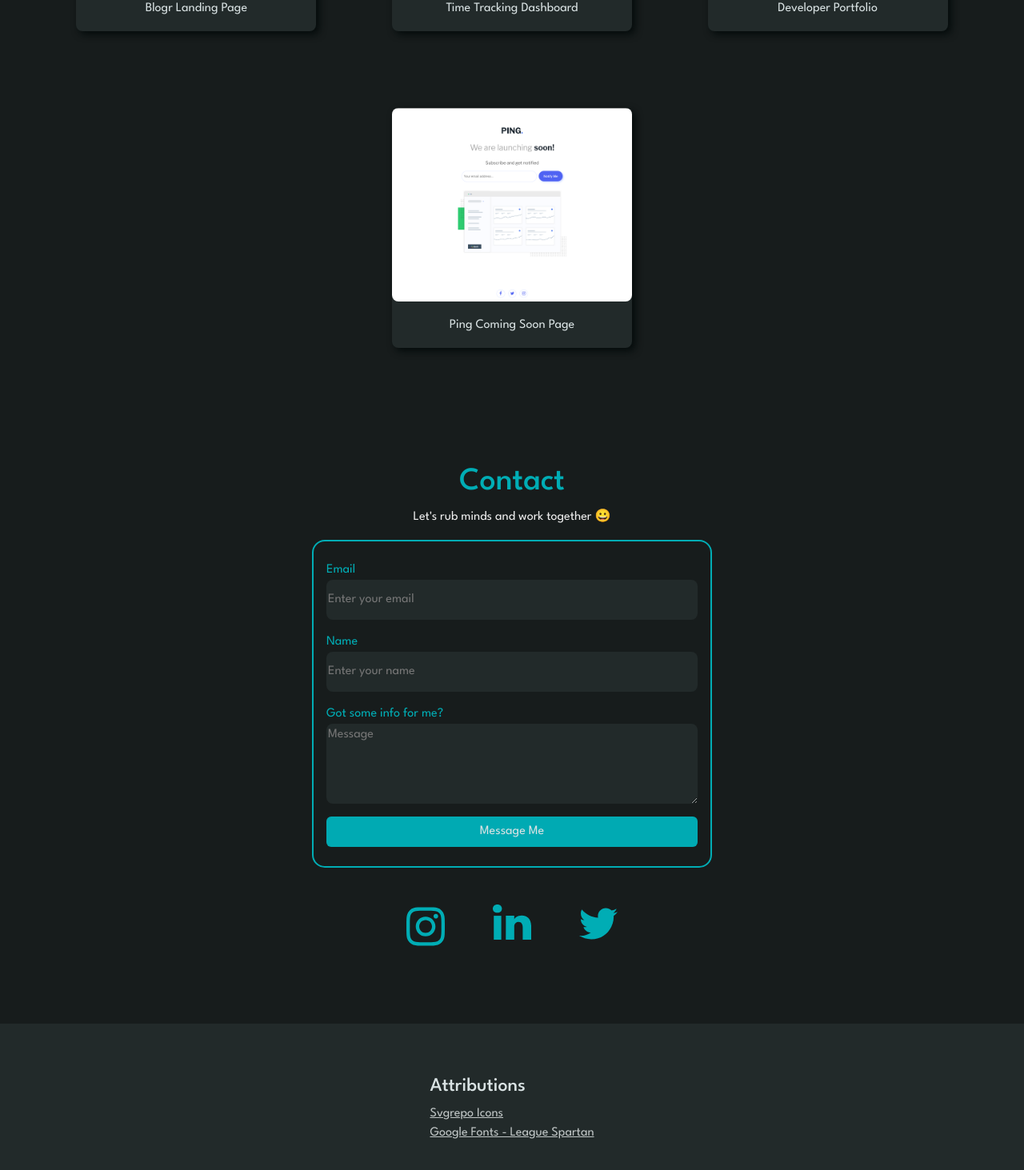
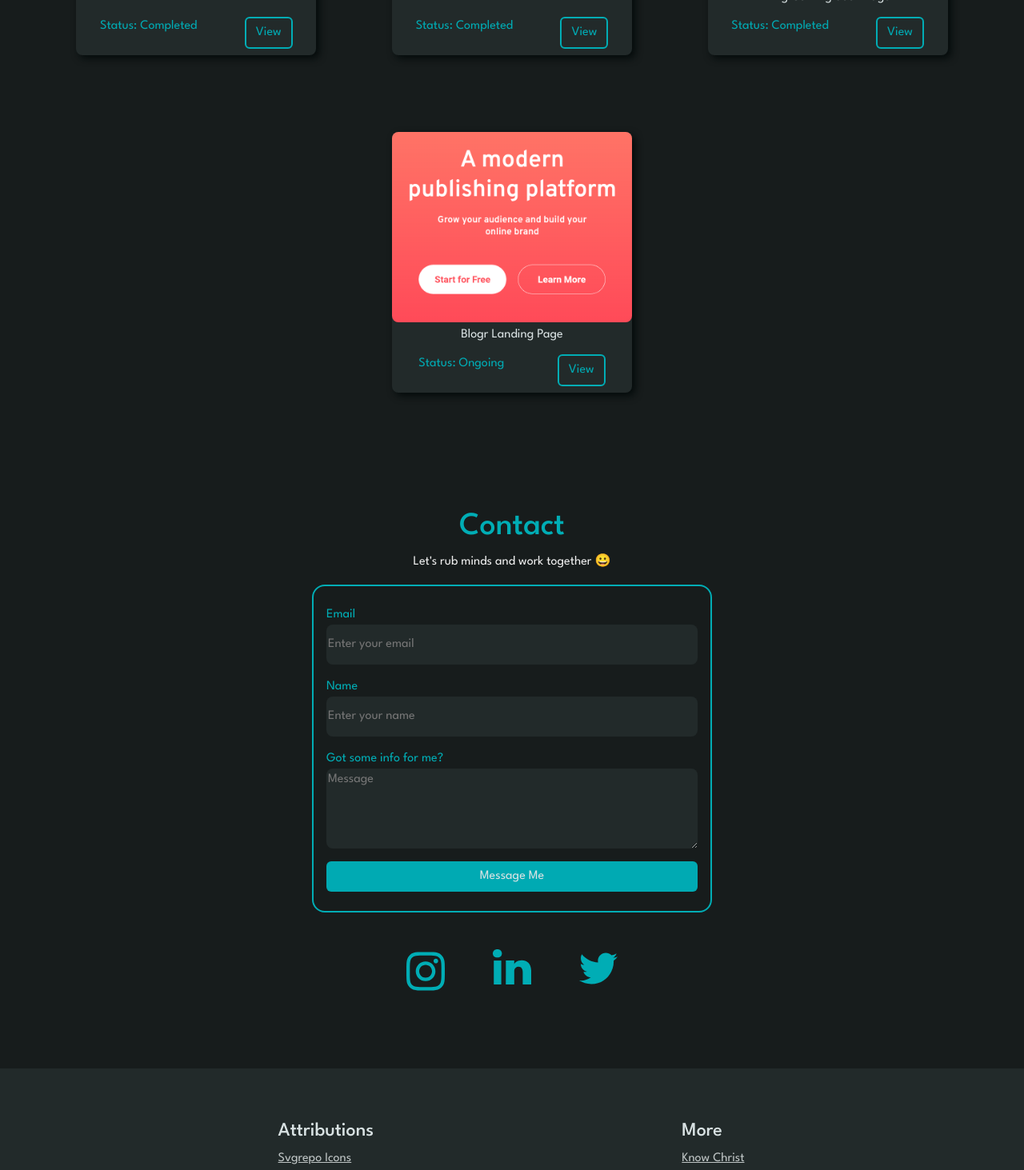
Before and after one commit to goody-dev/goodness, a React (Create React App) app: page / in a window 1280 px wide. Shown: the part 2220-3683 px from the top of the page at 80% size. Built offline with nearby package versions, Linux system fonts and the light colour scheme.

Commit message:
enhanced ui

```diff
--- a/src/components/Footer.js
+++ b/src/components/Footer.js
@@ -7,19 +7,18 @@
   render() {
     const more = <div className="d-flex flex-column text-center text-sm-start my-3">
             <h4>More</h4>
-            <a className="text2-dark link">Know Christ</a>
-            <a className="text2-dark link">Work with Me</a>
-            <a className="text2-dark link">Request Resume</a>
+            <a className="text2-dark link" href="https://www.moodybible.org/knowing-christ/">Know Christ</a>
+            <a className="text2-dark link" href="https://github.com/CodeEvolver">Visit GitHub</a>
          </div>;
 
     return (
       <div className="surface2-dark p-5 w-100 d-flex flex-column align-items-center justify-content-sm-evenly flex-sm-row flex-wrap text1-dark" style={{}}>
          <div className="d-flex flex-column text-center text-sm-start my-3">
             <h4>Attributions</h4>
-            <a className="text2-dark link" hreftitle="close icons"></a>
             <a className="text2-dark link" href="https://svgrepo.com">Svgrepo Icons</a>
             <a className="text2-dark link" href="https://fonts.google.com">Google Fonts - League Spartan</a>
          </div>
+         {more}
          <p className="w-100 my-3 text-center" style={{fontSize:18}}>©CodeEvolver</p>
       </div>
     );
--- a/src/components/Projects.js
+++ b/src/components/Projects.js
@@ -7,28 +7,32 @@
 
 const projects = [
     {
-        id: 'Blogr Landing Page',
-        img: BlogrImg,
-        detail: '',
-        link: 'https://codeevolver.github.io/blogr-landing-page-main/',
-    },
-    {
         id: 'Time Tracking Dashboard',
         img: DashboardImg,
         detail: '',
         link: 'https://codeevolver.github.io/time-tracking-dashboard-main/',
+        status: 'Completed',
     },
     {
         id: 'Developer Portfolio',
         img: DevPortImg,
         detail: '',
-        link: 'https://codeevolver.github.io/goodness-main/',
+        link: 'https://goodness.vercel.app',
+        status: 'Completed',
     },
     {
         id: 'Ping Coming Soon Page',
         img: PingImg,
         detail: '',
         link: 'https://codeevolver.github.io/ping-coming-soon-page-master/',
+        status: 'Completed',
+    },
+    {
+        id: 'Blogr Landing Page',
+        img: BlogrImg,
+        detail: '',
+        link: 'https://blogr-landing-page-ce.vercel.app',
+        status: 'Ongoing',
     },
     ]
 
@@ -43,11 +47,14 @@
          <p className="text2-dark block w-100">Building projects and collaborating are ways of honing my skill.<br/>I learn from every project</p>
          {
              projects.map(project=>
-             <a className="mx-auto" href={project.link} style={{textDecoration:'none'}}><div className="surface2-dark text1-dark d-flex flex-column w-80 rounded-3 my-3 my-sm-5 justify-content-between shadow-dark" style={{maxWidth: 300, minHeight: 300}}>
+             <div className="surface2-dark text1-dark d-flex flex-column w-80 rounded-3 my-3 my-sm-5 justify-content-between shadow-dark mx-auto" style={{maxWidth: 300, minHeight: 300}}>
                 <img src={project.img} alt="Project Images" className="rounded-3" />
-                <p>{project.id}</p>
+                <p className="my-1">{project.id}</p>
+                <div className="w-100 d-flex flex-row my-2 align-items-center">
+                    <p className="col-auto mx-auto"style={{color: 'var(--brand-light)'}}>Status: {project.status}</p>
+                    <a className="mx-auto col-auto" href={project.link} style={{textDecoration:'none'}}><button type="button" className="btn" style={{color: 'var(--brand-light)', textDecoration:'none', border:'2px solid #00ADB5', width: 'fit-content'}}>View</button></a>
+                </div>
             </div>
-            </a>
              )
          }
       </div>
```
